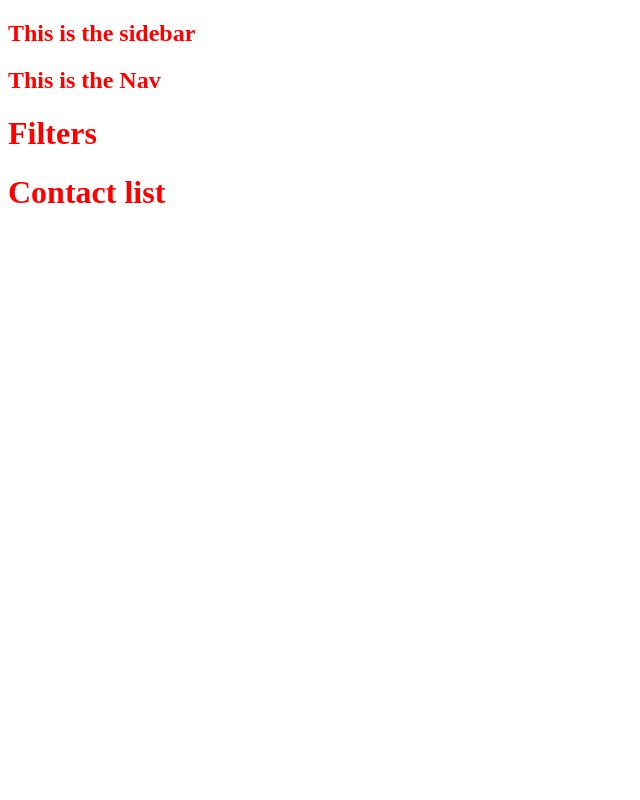
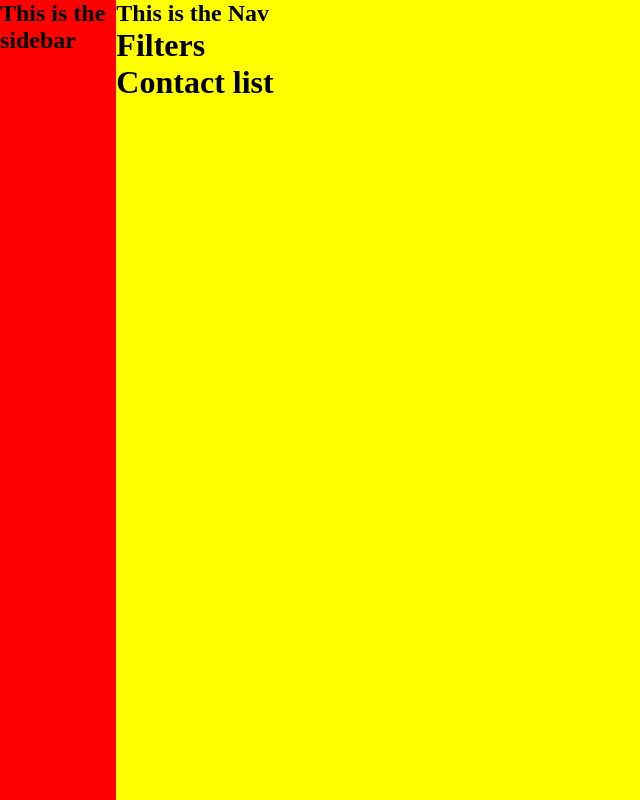
Before and after one commit to RobertWMorgan/Restarone, a React (Create React App) app: page / in a window 1280 px wide. Shown: the whole page, without its empty margins (0-640 px from the left). Built offline with nearby package versions, Linux system fonts and the light colour scheme.

Commit message:
sidebar layout

```diff
--- a/src/App.js
+++ b/src/App.js
@@ -8,9 +8,11 @@ const App = () => {
   return (
     <div id="site-wrapper">
       <Sidebar />
-      <Navbar />
-      <Filters />
-      <Contactlist />
+      <main>
+        <Navbar />
+        <Filters />
+        <Contactlist />
+      </main>
     </div>
   )
 }
--- /dev/null
+++ b/src/styles/components/sidebar.scss
@@ -0,0 +1,5 @@
+#sidebar {
+  width: 10%;
+  height: 100vh;
+  background-color: red;
+}
--- a/src/styles/main.scss
+++ b/src/styles/main.scss
@@ -1,3 +1,18 @@
-h1{
-  color: red;
+@import './components/sidebar.scss';
+
+
+
+
+*{
+  box-sizing: border-box;
+  margin: 0;
 }
+
+#site-wrapper{
+  display: flex;
+}
+
+main{
+  width: 100%;
+  background-color: yellow;
+}
```
